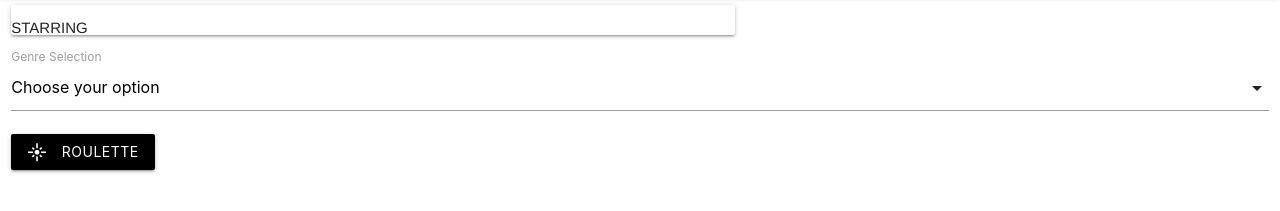
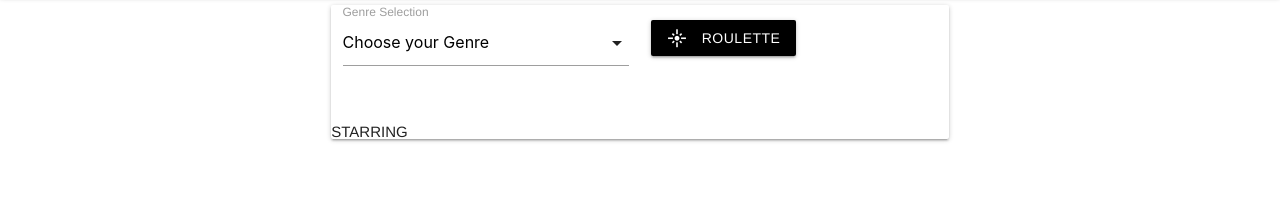
Before and after one commit to kknosala/DarkHorse, a plain HTML site: page roulette.html in a window 1280 px wide. Shown: the part 67-278 px from the top of the page. Drawn offline with nearby package versions, Linux system fonts and the light colour scheme; no server answers.

Commit message:
roulette styling

```diff
--- a/roulette.html
+++ b/roulette.html
@@ -56,8 +56,26 @@
 
      <!-- Display card -->
       <div class="row">
-          <div class="col s12 m7">
+          <div class="col s6 offset-s3 valign">
             <div class="card" id="display-card">
+                  <!-- Genre Selector -->
+            <div class="input-field col s6">
+                <select>
+                  <option value="" disabled selected>Choose your Genre</option>
+                  <option value="horror">Horror</option>
+                  <option value="action">Action</option>
+                  <option value="comedy">Comedy</option>
+                </select>
+                <label>Genre Selection</label>
+              </div>
+            <!-- Roulette Button -->
+           <br>
+            <div class="row" id="buttons">
+                <div class="col s4">
+                     <a href="roulette.html" class="waves-effect waves-light btn btn black"><i class="material-icons left">flare</i>Roulette</a>
+
+                  </div>
+                </div>
                 <div class="display_show_name"></div>
                 <div class="display_show_poster"></div>
                 <div class="display_show_streams">
@@ -68,29 +86,8 @@
                 <div class="display_show_actors">
                   STARRING
             </div>
-          </div>
-        </div>
-
-
-    <!-- Genre Options -->
-    <div class="input-field col s12">
-        <select>
-          <option value="" disabled selected>Choose your option</option>
-          <option value="horror">Horror</option>
-          <option value="action">Action</option>
-          <option value="comedy">Comedy</option>
-        </select>
-        <label>Genre Selection</label>
-      </div>
-    <!-- Roulette Button -->
-   <br>
-    <div class="row" id="buttons">
-        <div class="col s4">
-             <a href="roulette.html" class="waves-effect waves-light btn btn black"><i class="material-icons left">flare</i>Roulette</a>
 
           </div>
-
-
         </div>
 
 
```
